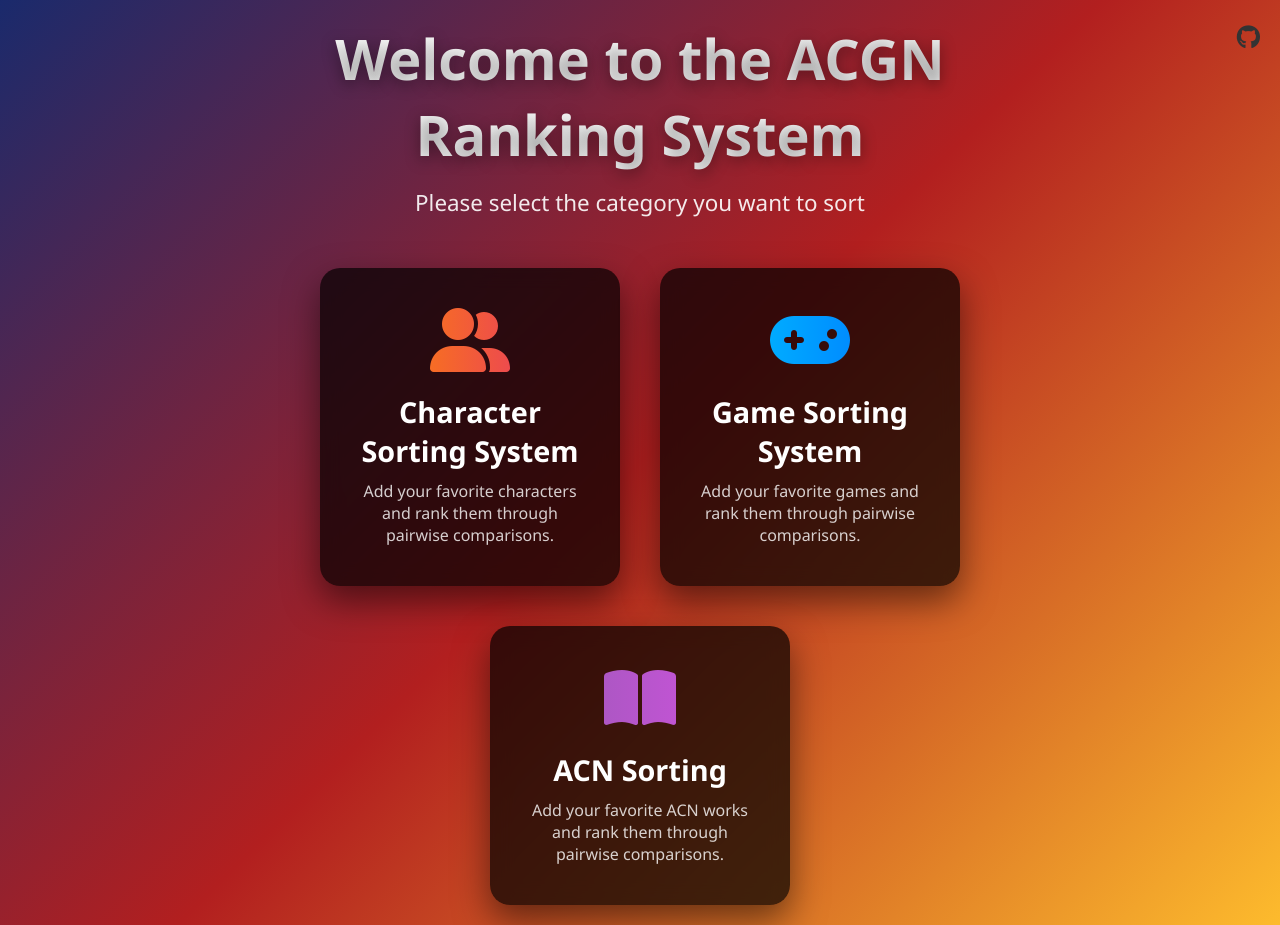
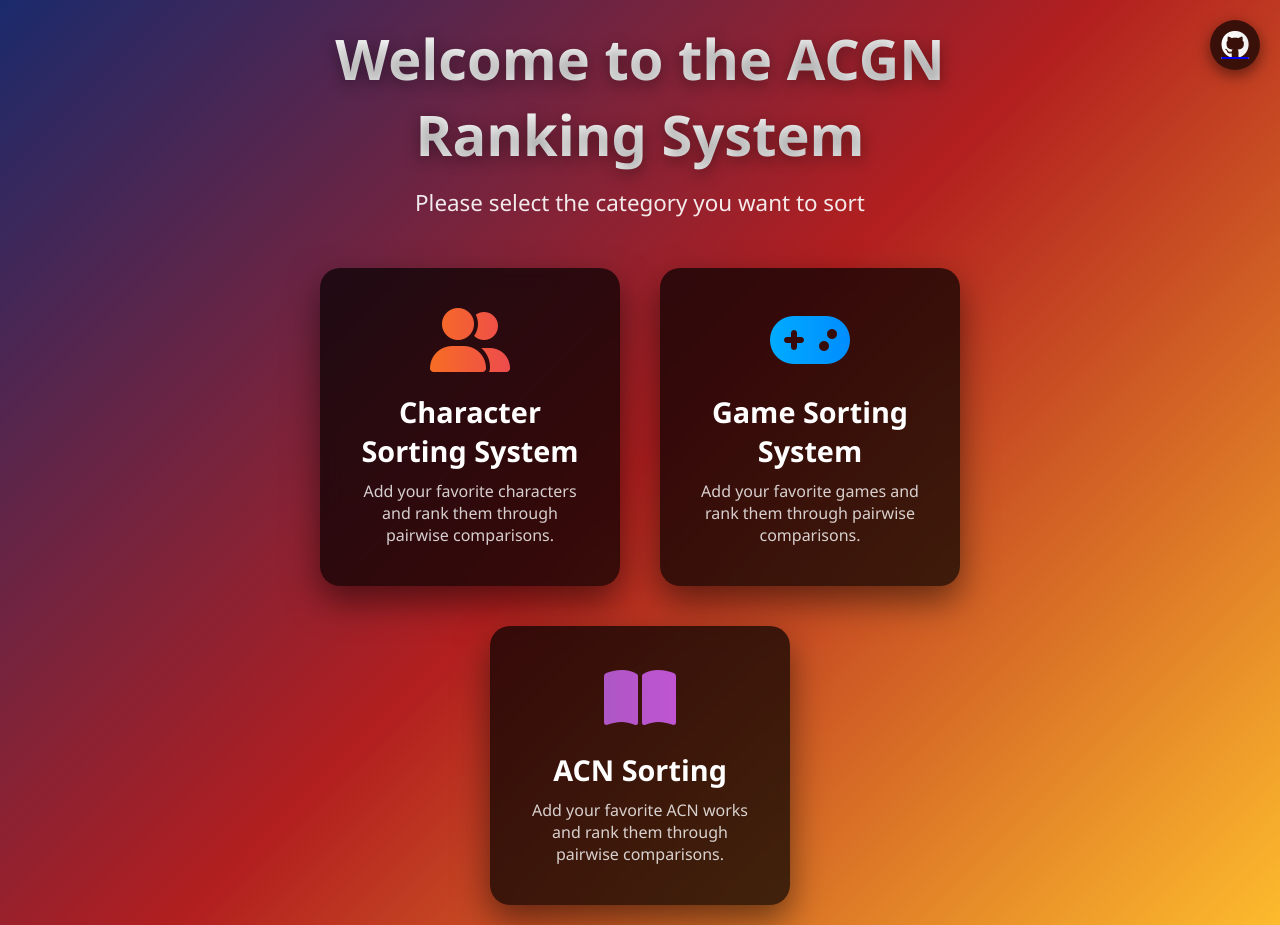
Before and after one commit to Elflare/ACGN-Sorter, a plain HTML site: page index.html in a window 1280 px wide. Drawn offline with Linux system fonts and the light colour scheme.

Commit message:
update github button

```diff
--- a/css/index.css
+++ b/css/index.css
@@ -119,6 +119,37 @@ h1 {
   }
 }
 
+/* GitHub按钮样式 */
+.github-btn {
+  position: absolute;
+  top: 20px;
+  right: 20px;
+  z-index: 1000;
+  background: rgba(0, 0, 0, 0.7);
+  backdrop-filter: blur(10px);
+  border-radius: 50%;
+  width: 50px;
+  height: 50px;
+  display: flex;
+  align-items: center;
+  justify-content: center;
+  box-shadow: 0 5px 15px rgba(0, 0, 0, 0.5);
+  transition: all 0.3s ease;
+}
+
+.github-btn:hover {
+  transform: translateY(-5px) scale(1.1);
+  box-shadow: 0 10px 25px rgba(0, 0, 0, 0.7);
+}
+
+.github-btn i {
+  font-size: 28px;
+  background: linear-gradient(to right, #ffffff, #f0f0f0);
+  -webkit-background-clip: text;
+  background-clip: text;
+  color: transparent;
+}
+
 /* Fallback for browsers that don't support background-clip: text */
 @supports (
   (not (-webkit-background-clip: text)) and (not (background-clip: text))
--- a/index.html
+++ b/index.html
@@ -11,9 +11,7 @@
 
 <body>
   <!-- GitHub按钮 -->
-  <a href="https://github.com/Elflare/ACGN-Sorter"
-     target="_blank"
-     style="position: absolute; top: 20px; right: 20px; z-index: 1000; color: #333; font-size: 24px;">
+  <a href="https://github.com/Elflare/ACGN-Sorter" target="_blank" class="github-btn">
     <i class="fab fa-github"></i>
   </a>
     <div class="main-container">
```
